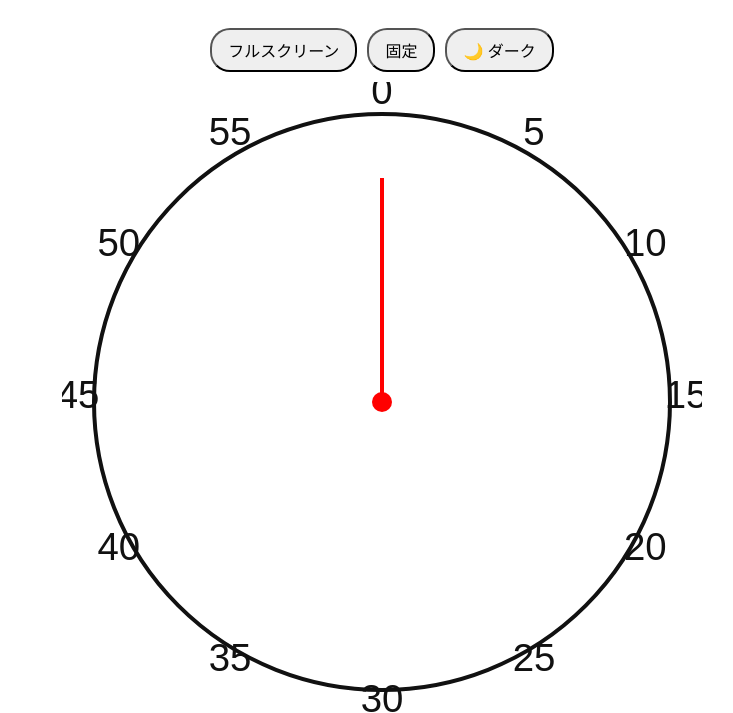
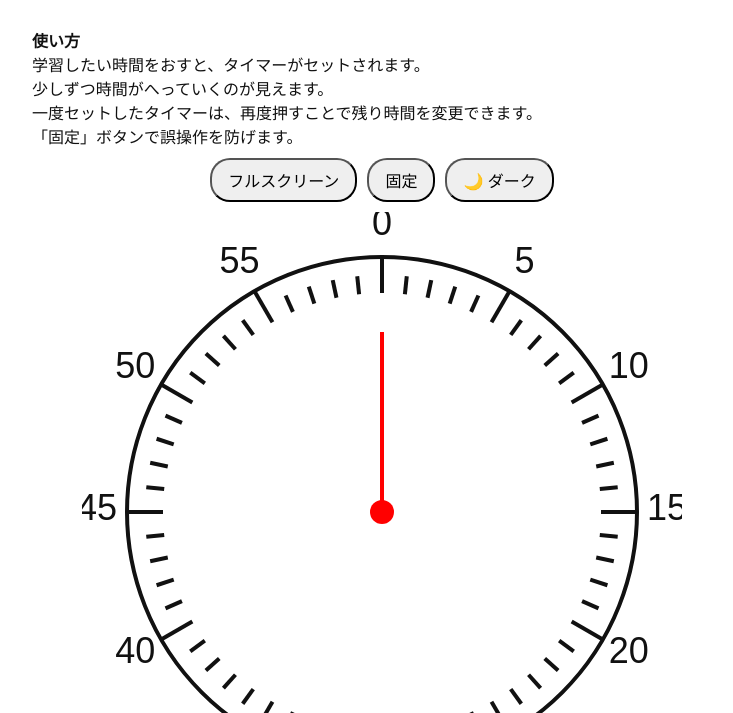
Before and after one commit to kyozaidukuru/timer, a plain HTML site: page index.html in a window 1280 px wide. Shown: the part 87-800 px from the top of the page, without its empty margins (258-991 px from the left). Drawn offline with Linux system fonts and the light colour scheme.

Commit message:
Update index.html

```diff
--- a/index.html
+++ b/index.html
@@ -2,60 +2,39 @@
 <html lang="ja">
 <head>
 <meta charset="UTF-8">
-<meta name="viewport" content="width=device-width, initial-scale=1.0, viewport-fit=cover">
+<meta name="viewport" content="width=device-width,initial-scale=1.0,viewport-fit=cover">
 <title>残り時間がみえる学習タイマー</title>
 
 <link rel="manifest" href="manifest.json">
-<link rel="icon" href="iconsmall.png" type="image/png">
+<link rel="icon" href="iconsmall.png">
 
 <style>
 :root {
-  --bg: #ffffff;
-  --fg: #111;
-  --arc: rgb(51,204,153);
+  --bg:#fff; --fg:#111; --arc:rgb(51,204,153);
 }
 body.dark {
-  --bg: #111;
-  --fg: #f5f5f5;
-  --arc: rgb(247,148,40);
+  --bg:#111; --fg:#f5f5f5; --arc:rgb(247,148,40);
 }
-body {
-  margin:0;
-  background:var(--bg);
-  color:var(--fg);
-  font-family:sans-serif;
-  text-align:center;
-}
+body { margin:0; background:var(--bg); color:var(--fg); font-family:sans-serif; text-align:center; }
+
 header {
-  display:flex;
-  align-items:center;
-  justify-content:center;
-  gap:12px;
-  margin-top:16px;
+  display:flex; align-items:center; justify-content:center; gap:12px; margin-top:16px;
 }
 header img { height:48px; }
+
+#desc { max-width:700px; margin:10px auto; text-align:left; }
+
 #controls {
-  display:flex;
-  justify-content:center;
-  gap:10px;
-  margin:10px 0;
+  display:flex; justify-content:center; gap:10px; margin:10px 0;
 }
 button {
-  font-size:16px;
-  padding:8px 16px;
-  border-radius:20px;
+  padding:8px 16px; font-size:16px; border-radius:20px;
 }
-#lockBtn.locked {
-  background:red;
-  color:white;
-}
+#lockBtn.locked { background:red; color:#fff; }
+
 canvas { display:block; margin:0 auto; }
-footer {
-  max-width:700px;
-  margin:20px auto;
-  text-align:left;
-  font-size:14px;
-}
+
+footer { max-width:700px; margin:20px auto; text-align:left; font-size:14px; }
 </style>
 </head>
 
@@ -65,6 +44,14 @@ footer {
   <h1>残り時間がみえる学習タイマー</h1>
   <img src="iconsmall.png">
 </header>
+
+<div id="desc">
+<b>使い方</b><br>
+学習したい時間をおすと、タイマーがセットされます。<br>
+少しずつ時間がへっていくのが見えます。<br>
+一度セットしたタイマーは、再度押すことで残り時間を変更できます。<br>
+「固定」ボタンで誤操作を防げます。
+</div>
 
 <div id="controls">
   <button id="fsBtn">フルスクリーン</button>
@@ -78,8 +65,7 @@ footer {
 <h3>ご利用について</h3>
 <p>
 本ツールのご利用は完全に無料です。開発者はいかなる形でも対価を求めません。<br>
-本ツールは商用利用を含めてご自由に利用できます。<br>
-本ツールを利用したことによるいかなる損害についても開発者は一切の責任を負いません。
+商用利用も自由です。利用による損害について責任を負いません。
 </p>
 
 <h3>権利表記</h3>
@@ -90,15 +76,15 @@ footer {
 </footer>
 
 <script>
-const canvas = document.getElementById("timer");
-const ctx = canvas.getContext("2d");
-let locked=false, total=0, remain=0, last=0;
+const canvas=document.getElementById("timer");
+const ctx=canvas.getContext("2d");
+let locked=false,remain=0,last=0;
 const clickSound=new Audio("click.mp3");
 const finishSound=new Audio("finish.mp3");
 
 function resize(){
   const v=window.visualViewport;
-  const size=Math.min(v.width,v.height*0.8);
+  const size=Math.min(v.width,v.height*0.75);
   canvas.width=canvas.height=size;
   draw();
 }
@@ -108,54 +94,67 @@ function draw(){
   const r=canvas.width/2;
   ctx.clearRect(0,0,canvas.width,canvas.height);
   ctx.translate(r,r);
+
+  // 外枠
   ctx.strokeStyle=getComputedStyle(document.body).getPropertyValue('--fg');
   ctx.lineWidth=4;
-  ctx.beginPath(); ctx.arc(0,0,r*0.9,0,Math.PI*2); ctx.stroke();
+  ctx.beginPath(); ctx.arc(0,0,r*0.85,0,Math.PI*2); ctx.stroke();
 
-  // arc
+  // 目盛り
+  for(let i=0;i<60;i++){
+    let a=i*Math.PI/30-Math.PI/2;
+    let len=i%5===0? r*0.12:r*0.06;
+    ctx.beginPath();
+    ctx.moveTo(Math.cos(a)*(r*0.73),Math.sin(a)*(r*0.73));
+    ctx.lineTo(Math.cos(a)*(r*0.73+len),Math.sin(a)*(r*0.73+len));
+    ctx.stroke();
+  }
+
+  // 円弧
   if(remain>0){
     ctx.fillStyle=getComputedStyle(document.body).getPropertyValue('--arc');
     ctx.beginPath();
     ctx.moveTo(0,0);
-    ctx.arc(0,0,r*0.75,-Math.PI/2, -Math.PI/2+remain*6*Math.PI/180);
+    ctx.arc(0,0,r*0.68,-Math.PI/2,-Math.PI/2+remain*6*Math.PI/180);
     ctx.fill();
   }
 
-  // hand
+  // 針
   let a=-Math.PI/2+remain*6*Math.PI/180;
   ctx.strokeStyle="red"; ctx.lineWidth=4;
   ctx.beginPath();
   ctx.moveTo(0,0);
-  ctx.lineTo(Math.cos(a)*r*0.7,Math.sin(a)*r*0.7);
+  ctx.lineTo(Math.cos(a)*r*0.6,Math.sin(a)*r*0.6);
   ctx.stroke();
   ctx.fillStyle="red";
-  ctx.beginPath(); ctx.arc(0,0,10,0,Math.PI*2); ctx.fill();
+  ctx.beginPath(); ctx.arc(0,0,12,0,Math.PI*2); ctx.fill();
 
-  // numbers
+  // 数字
   ctx.fillStyle=getComputedStyle(document.body).getPropertyValue('--fg');
   ctx.font=`${r*0.12}px sans-serif`;
   for(let i=0;i<12;i++){
     let ang=i*Math.PI/6-Math.PI/2;
     let x=Math.cos(ang)*r*0.95;
     let y=Math.sin(ang)*r*0.95;
-    ctx.fillText(i*5,x-ctx.measureText(i*5).width/2,y+6);
+    let t=i*5;
+    let w=ctx.measureText(t).width;
+    ctx.fillText(t,x-w/2,y+8);
   }
   ctx.setTransform(1,0,0,1,0,0);
 }
 
-canvas.addEventListener("click",e=>{
-  if(locked) return;
+canvas.onclick=e=>{
+  if(locked)return;
   const r=canvas.width/2;
-  const x=e.offsetX-r, y=e.offsetY-r;
+  let x=e.offsetX-r,y=e.offsetY-r;
   let a=Math.atan2(y,x)+Math.PI/2;
   if(a<0)a+=Math.PI*2;
-  total=Math.round(a*180/Math.PI/6);
-  remain=total;
+  remain=Math.round(a*180/Math.PI/6);
   clickSound.play();
-});
+};
 
 function tick(t){
-  if(!last) last=t;
+  if(!last)last=t;
   let d=(t-last)/1000; last=t;
   if(remain>0){
     remain-=d/60;
@@ -176,19 +175,10 @@ document.getElementById("lockBtn").onclick=()=>{
   b.textContent=locked?"固定中":"固定";
   b.classList.toggle("locked",locked);
 };
-document.getElementById("modeBtn").onclick=()=>{
-  document.body.classList.toggle("dark");
-};
-document.getElementById("fsBtn").onclick=()=>{
-  document.documentElement.requestFullscreen();
-};
+document.getElementById("modeBtn").onclick=()=>document.body.classList.toggle("dark");
+document.getElementById("fsBtn").onclick=()=>document.documentElement.requestFullscreen();
 
 resize();
-
-// service worker
-if('serviceWorker' in navigator){
-  navigator.serviceWorker.register('sw.js');
-}
 </script>
 </body>
 </html>
```
